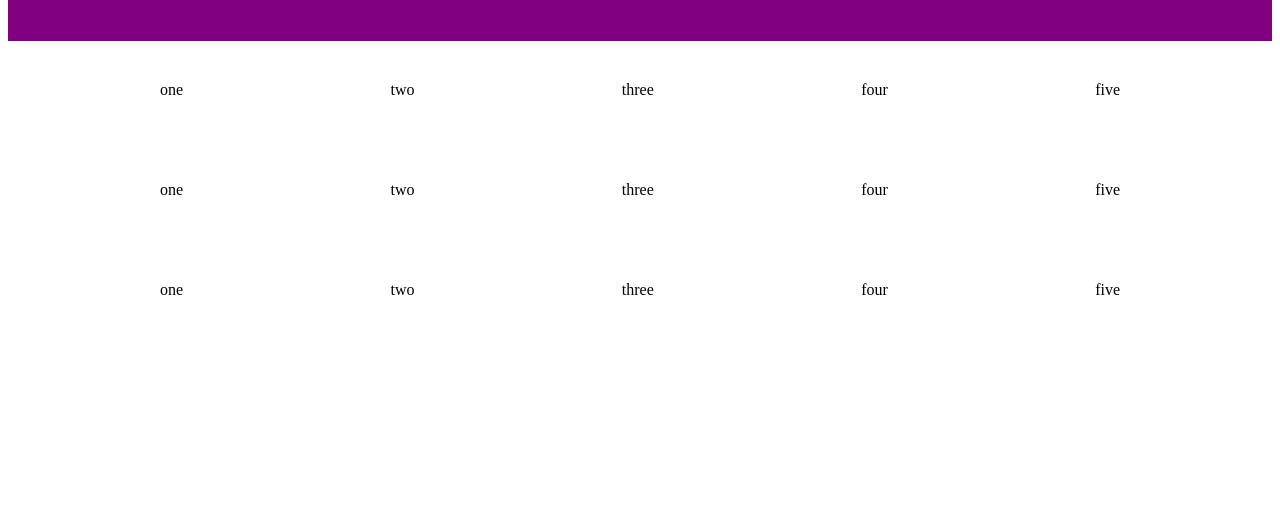
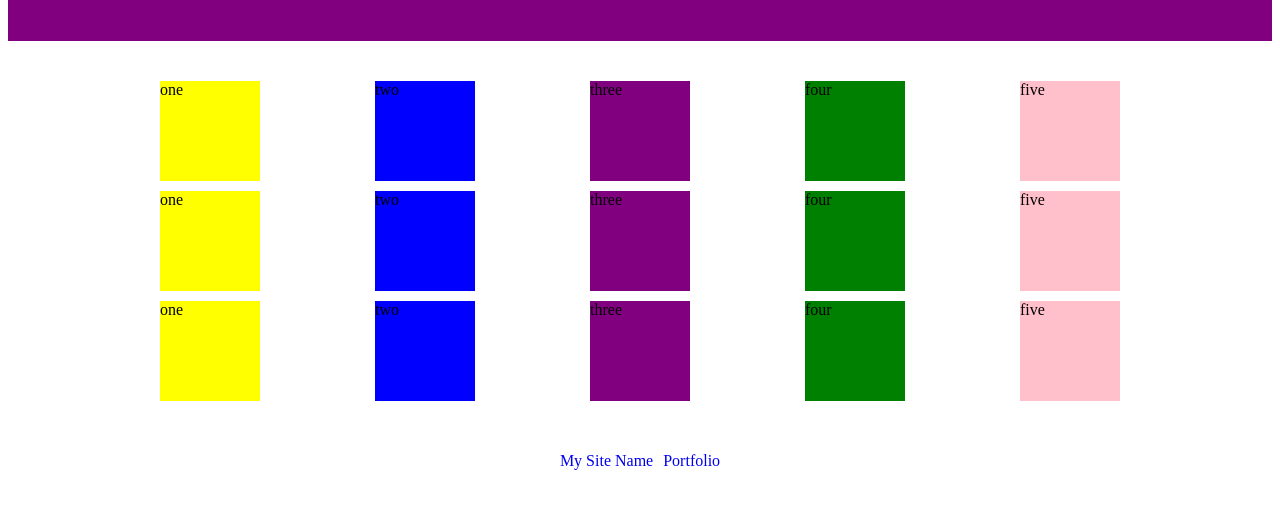
Before and after one commit to zaynaib/hello-world, a Gatsby site: page /port in a window 1280 px wide. Shown: the part 93-602 px from the top of the page. Built offline with nearby package versions, Linux system fonts and the light colour scheme; Gatsby itself is replaced by a stand-in of ours.

Commit message:
portfolio gallery

```diff
--- a/src/components/footer.js
+++ b/src/components/footer.js
@@ -1,17 +1,17 @@
 import React from "react"
 import { Link } from "gatsby"
 
-import footerStyles from "./container.module.css"
+import footerStyles from "./footer.module.css"
 
 
-export default function Header() {
+export default function Footer() {
   return (
     <footer>
 
-    <h1>
     <Link  to="/">My Site Name</Link>
+    <Link  to="/port">Portfolio</Link>
 
-    </h1>
+
 
     </footer>
   )
--- a/src/components/footer.module.css
+++ b/src/components/footer.module.css
@@ -0,0 +1,11 @@
+footer{
+    text-align: center;
+    margin-top: 1.25rem;
+    padding: 2.5%;
+}
+
+footer a{
+    padding:5px;
+    background-image: none;
+    text-decoration: none;
+  }
--- a/src/components/header.js
+++ b/src/components/header.js
@@ -1,7 +1,6 @@
 import React from "react"
 import { Link } from "gatsby"
 
-import headerStyles from "./tut-styles.module.css"
 export default function Header() {
   return (
     <header>
--- a/src/components/main.js
+++ b/src/components/main.js
@@ -1,7 +1,8 @@
 import React from "react"
 import Header from "./header.js"
 
-import styles from "../style/tut-styles.css"
+import styles from "../style/styles.css"
+import Footer from "./footer.js"
 
 export default function Main({ children }) {
   return (
@@ -9,8 +10,7 @@ export default function Main({ children }) {
     <Header></Header>
 
       {children}
-
-
+    <Footer></Footer>
     </div>
   )
 }
--- a/src/components/port-styles.module.css
+++ b/src/components/port-styles.module.css
@@ -1,10 +1,35 @@
-.row{
+ .row{
 
     display:flex;
     justify-content: space-between;
     height: 100px;
     align-content: space-between;
+    margin-top: 10px;
+}
 
-    /* grid-template-columns: 200px 200px 200px;
-    grid-template-rows: 50px 50px; */
+.row div{
+
+    width: 100px;
+    height: 100px;
+
 }
+.one {
+    background-color: yellow;
+
+}
+
+.two{
+    background-color: blue;
+}
+
+.three{
+    background-color:purple;
+}
+
+.four{
+    background-color: green;
+}
+
+.five{
+    background-color: pink;
+}
--- a/src/pages/port.js
+++ b/src/pages/port.js
@@ -1,6 +1,5 @@
 import React from "react"
 import Main from "../components/main"
-import mainStyles from "../style/tut-styles.css"
 import rowStyles from "../components/port-styles.module.css"
 
 
@@ -9,30 +8,30 @@ export default function Layout() {
   return (
     <Main>
     <div className="wrapper">
+      <div className = {rowStyles.row}>
+        <div className={rowStyles.one}>one</div>
+        <div className={rowStyles.two}>two</div>
+        <div className={rowStyles.three}>three</div>
+        <div className={rowStyles.four}>four</div>
+        <div className={rowStyles.five}>five</div>
+      </div>
+
+
     <div className = {rowStyles.row}>
-    <div>one</div>
-    <div>two</div>
-    <div>three</div>
-    <div>four</div>
-    <div>five</div>
+      <div className={rowStyles.one}>one</div>
+      <div className={rowStyles.two}>two</div>
+      <div className={rowStyles.three}>three</div>
+      <div className={rowStyles.four}>four</div>
+      <div className={rowStyles.five}>five</div>
     </div>
 
 
     <div className = {rowStyles.row}>
-    <div>one</div>
-    <div>two</div>
-    <div>three</div>
-    <div>four</div>
-    <div>five</div>
-    </div>
-
-
-    <div className = {rowStyles.row}>
-    <div>one</div>
-    <div>two</div>
-    <div>three</div>
-    <div>four</div>
-    <div>five</div>
+      <div className={rowStyles.one}>one</div>
+      <div className={rowStyles.two}>two</div>
+      <div className={rowStyles.three}>three</div>
+      <div className={rowStyles.four}>four</div>
+      <div className={rowStyles.five}>five</div>
     </div>
 
 
--- a/src/pages/sample.js
+++ b/src/pages/sample.js
@@ -1,12 +1,6 @@
 import React from "react"
-
-import { Link } from "gatsby"
-
-
 import Main from "../components/main"
 import Container from "../components/container"
-import styes from "../style/tut-styles.css"
-
 
 export default function Layout() {
   return (
```
Also changed, not shown: src/style/port-styles.css (deleted, +0 -10 lines), src/style/styles.css (renamed from src/style/tut-styles.css), 1 other file.
